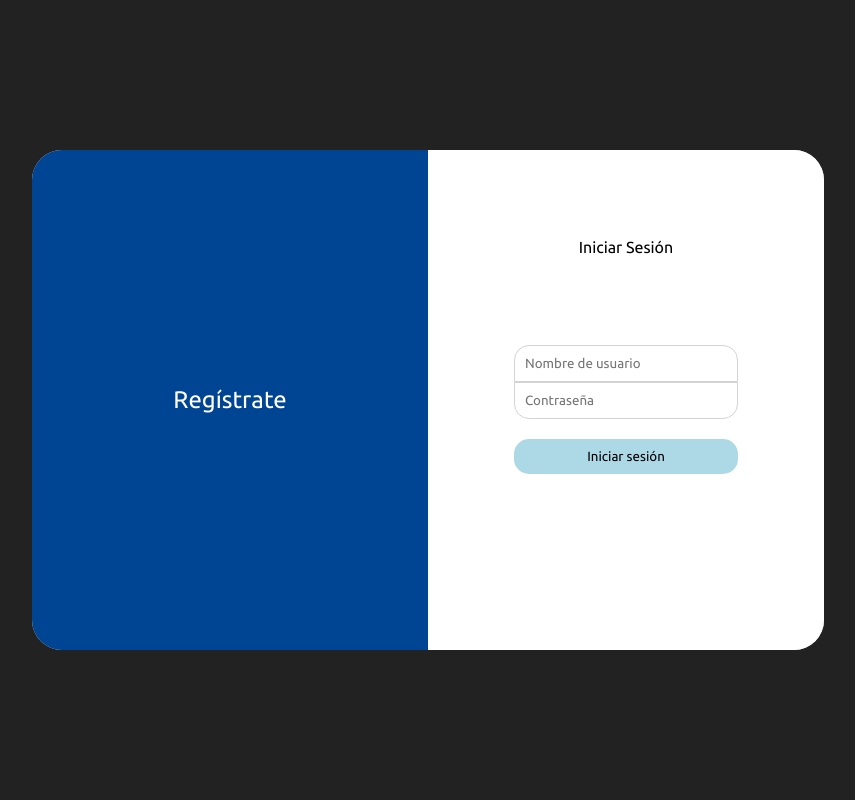
After one commit to AlaitzCandela/Grupo3-Reto2, a PHP site: page /views/login.view.php in a window 1280 px wide. The commit adds this page. Shown: the whole page, without its empty margins (212-1067 px from the left). Run offline with PHP 8.4, Linux system fonts and the light colour scheme.

Commit message:
login acabao

```diff
--- a/servidor/web/css/login.css
+++ b/servidor/web/css/login.css
@@ -28,18 +28,30 @@
     overflow: hidden;
     border-radius: 30px;
     width: 80%;
+    max-width: 300px;
     height: 500px;
     background: url(../img/fondoLogin.jpg);
-    background-size: contain;
+    background-size: cover;
 }
 
 .registro {
-    transition: .2s;
+    font-size: 1.5em;
+    display: flex;
+    flex-flow: column wrap;
+    justify-content: center;
+    align-items: center;
+    transition: .3s;
     height: 75px;
     overflow: hidden;
 }
 
+.registro.selected {
+    font-size: 1em;
+    height: calc(100% - 75px);
+}
+
 .registro p {
+    cursor: pointer;
     display: flex;
     flex-direction: column;
     justify-content: center;
@@ -53,17 +65,156 @@
     display: none;
 }
 
+.registro.selected p {
+    cursor: default;
+    flex-grow: 1;
+    height: auto;
+}
+
+.registro.selected form {
+    flex-grow: 1;
+    display: flex;
+    flex-flow: column wrap;
+}
+
+form *:nth-child(n){
+    background-color: white;
+    border: 1px solid lightgray;
+    padding: 10px;
+}
+
+.registro form input[type="submit"] {
+    background-color: rgba(0, 0, 0, 0.4);
+    color: white;
+    border-radius: 15px;
+    border: none;
+    margin-top: 20px;
+}
+
+.inicio-sesion form input[type="submit"] {
+    background-color: lightblue;
+    border-radius: 15px;
+    border: none;
+    margin-top: 20px;
+}
+
+form *:first-child {
+    border-top-left-radius: 15px;
+    border-top-right-radius: 15px;
+}
+
+form .penultimo {
+    border-bottom-left-radius: 15px;
+    border-bottom-right-radius: 15px;
+}
+
 .inicio-sesion {
-    transition: .2s;
-    border-top-left-radius: 50% 10%;
-    border-top-right-radius: 50% 10%;
+    font-size: 1.5em;
+    display: flex;
+    flex-flow: column wrap;
+    justify-content: center;
+    align-items: center;
+    min-height: 75px;
+    transition: .3s;
+    border-top-left-radius: 192px 42.5px;
+    border-top-right-radius: 192px 42.5px;
     background-color: white;
 }
 
 .inicio-sesion.selected {
+    font-size: 1em;
     display: flex;
     flex-direction: column;
     align-items: center;
     justify-content: center;
     min-height: calc(100% - 75px);
 }
+
+.inicio-sesion.selected form {
+    font-size: 1em;
+    flex-grow: 1;
+    display: flex;
+    flex-flow: column wrap;
+}
+
+.inicio-sesion.selected p {
+    cursor: default;
+    display: flex;
+    justify-content: center;
+    height: auto;
+    align-items: center;
+    flex-grow: 1;
+}
+
+.inicio-sesion p {
+    cursor: pointer;
+    display: flex;
+    flex-direction: column;
+    justify-content: center;
+    align-items: center;
+    height: 100%;
+    width: 100%;
+    text-align: center;
+}
+
+.inicio-sesion form {
+    display: none;
+}
+
+.registro.selected label{
+    color: black;
+    font-size: .8em;
+}
+
+input[type="file"] {
+    display: none;
+}
+
+@media screen and (min-width: 991px) {
+    .card {
+        min-width: 792px;
+    }
+
+    .registro {
+        color: white;
+        background: #004494;
+        display: flex;
+        float: left;
+        flex-flow: column wrap;
+        justify-content: flex-start;
+        align-items: center;
+        width: 50%;
+        height: 200%;
+        position: relative;
+        left: 0;
+    }
+
+    .registro.selected {
+        height: 100%;
+    }
+
+    .registro p {
+        height: 50%;
+    }
+
+    .inicio-sesion {
+        display: flex;
+        float: right;
+        flex-flow: column wrap;
+        justify-content: flex-start;
+        align-items: center;
+        width: 50%;
+        height: 200%;
+        position: relative;
+        left: 0;
+        border-radius: 0;
+    }
+
+    .inicio-sesion.selected {
+        height: 100%;
+    }
+
+    .inicio-sesion p {
+        height: 50%;
+    }
+}
--- /dev/null
+++ b/servidor/web/views/login.view.php
@@ -0,0 +1,48 @@
+<!DOCTYPE html>
+<html lang="en">
+<head>
+    <meta charset="UTF-8">
+    <meta http-equiv="X-UA-Compatible" content="IE=edge">
+    <meta name="viewport" content="width=device-width, initial-scale=1.0">
+    <link rel="shortcut icon" href="../img/tomNookDinero.png" type="image/x-icon">
+    <link rel="stylesheet" href="../css/login.css">
+    <title>Entrar en Tom Nook</title>
+</head>
+<body>
+    <div class="wrapper">
+        <div class="card">
+            <div class="registro">
+                <p id="animacionRegistro" class="titulo"><span>Reg&iacute;strate</span></p>
+
+
+                <form action="" method="post">
+                    <input type="text" name="username" placeholder="Nombre de usuario" required>
+                    <input type="email" name="email" placeholder="Email" required>
+                    <input type="password" name="password" placeholder="Contrase&ntilde;a" required>
+                    <label for="profile-pic" class="penultimo">Foto de perfil</label>
+                    <input type="file" name="imagen" accept="image/*" id="profile-pic">
+                    <input type="submit" name="registro" value="Registrarse">
+                    <input type="hidden" name="accion" value="register">
+                </form>
+
+
+            </div>
+            <div class="inicio-sesion selected">
+                <p id="animacionLogin" class="titulo"><span>Iniciar Sesi&oacute;n</span></p>
+
+
+                <form action="" method="post">
+                    <input type="text" name="username" placeholder="Nombre de usuario" required>
+                    <input type="password" class="penultimo" name="password" placeholder="Contrase&ntilde;a" required>
+                    <input type="submit" name="login" value="Iniciar sesi&oacute;n">
+                    <input type="hidden" name="accion" value="login">
+                </form>
+
+
+            </div>
+        </div>
+    </div>
+    <script src="../javaScript/jquery-3.6.0.min.js"></script>
+    <script src="../javaScript/login.js"></script>
+</body>
+</html>
```
Also changed, not shown: servidor/web/views/login.html (deleted, +0 -37 lines), servidor/web/img/fondoLoginPc.jpg (added).
